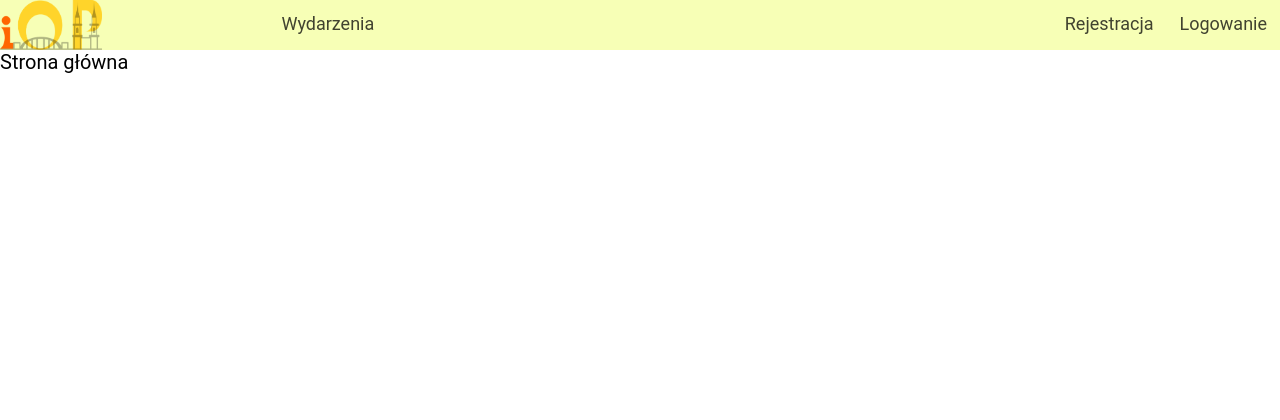
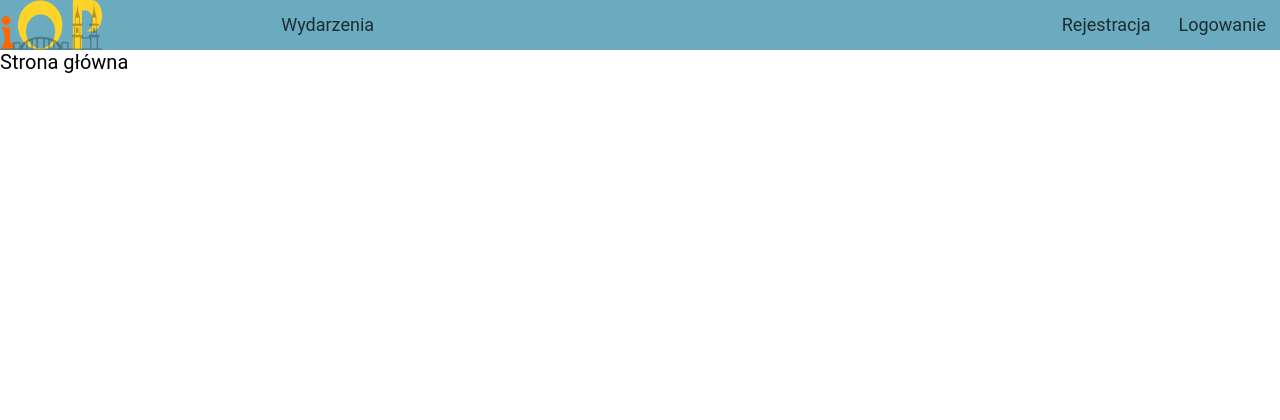
Before and after one commit to tojatos/PiastCode, a CodeIgniter app: page /PiastCode/index.php/main/index in a window 1280 px wide. Shown: the top 420 px of the page. Run offline with CodeIgniter, Linux system fonts and the light colour scheme.

Commit message:
nav color v2

```diff
--- a/public/css/main.scss
+++ b/public/css/main.scss
@@ -23,7 +23,7 @@ html {
         }
 
         nav.mainnav {
-            background-color: rgba(245, 255, 162, 0.78);
+            background-color: rgba(66, 148, 173, 0.78);
             color: rgba(0, 0, 0, 0.74);
             display: flex;
             max-height: 50px;
@@ -49,11 +49,11 @@ html {
             li {
                 @mixin foo() {
                     color: rgba(0, 0, 0, 0.74);
-                    padding: 13px;
+                    padding: 14px;
                     display: block;
                     font-size: 18px;
                     &:hover{
-                        background-color: rgba(232, 234, 135, 0.45);
+                        background-color: rgba(91, 139, 173, 0.81);
                     }
                     background-color: #eee;
                     border: none;
```
Also changed, not shown: public/css/main.css, public/images/logo2.png (renamed from public/images/logo2 (2).png).
